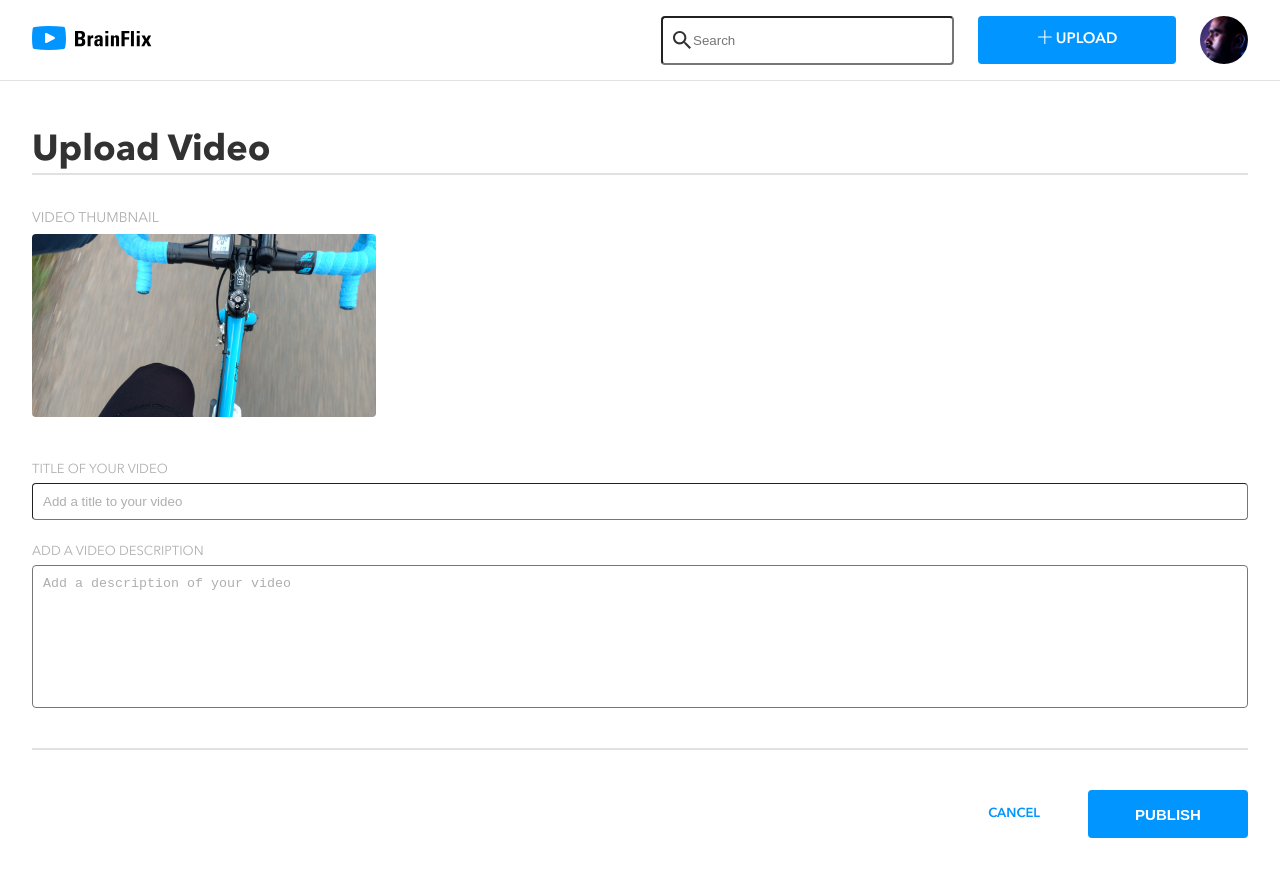
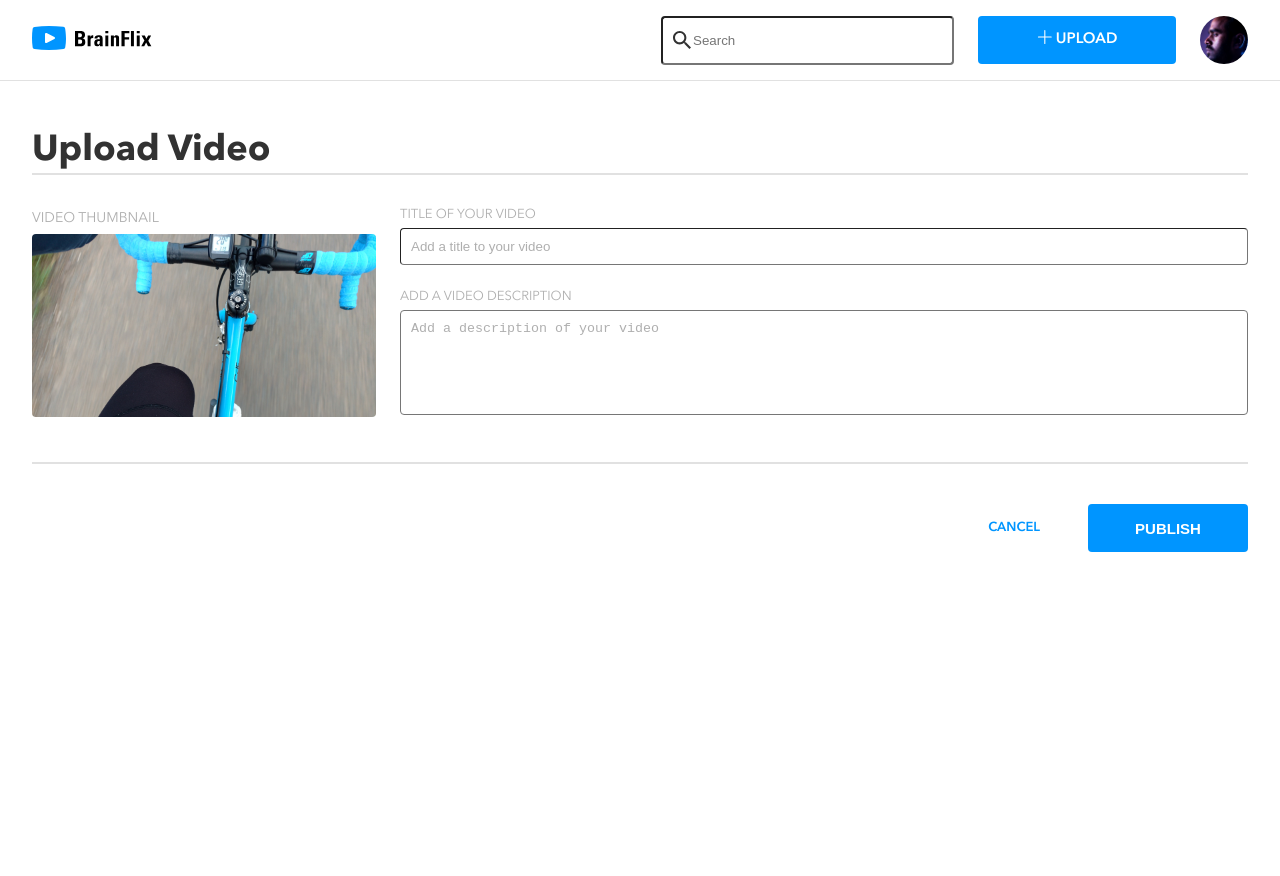
Before and after one commit to jekiquin/jerick-iquin-brainflix, a React (Create React App) app: page /upload in a window 1280 px wide. After the commit the page ends 800 px from the top, so only its background shows below. Built offline with nearby package versions, Linux system fonts and the light colour scheme.

Commit message:
finished styling for upload page desktop view

```diff
--- a/src/components/UploadFormInputs/UploadFormInputs.scss
+++ b/src/components/UploadFormInputs/UploadFormInputs.scss
@@ -22,6 +22,14 @@
             @include screen(map-get($screen, "tablet")) {
                 margin-bottom: 4rem;
             }
+
+            @include screen(map-get($screen, "desktop")) {
+                height: 10.5rem;
+            }
         }
     }
+
+    @include screen(map-get($screen, "desktop")) {
+        margin-left: 2.4rem;
+    }
 }
--- a/src/pages/UploadPage/UploadPage.scss
+++ b/src/pages/UploadPage/UploadPage.scss
@@ -17,8 +17,15 @@
     }
 
     &__form-container {
+        @extend %flex--column;
+        align-items: flex-start;
+
         @include screen (map-get($screen, "tablet")) {
             border-bottom: 2px solid $border-color;
         }
+
+        @include screen (map-get($screen, "desktop")) {
+            flex-direction: row;
+        }
     }
 }
```
